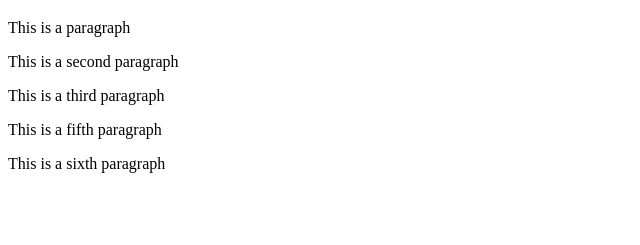
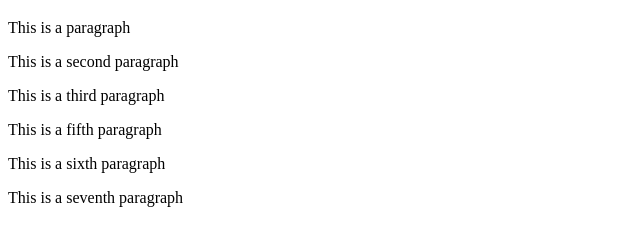
Before and after one commit to sohan160115/git-test, a website: page index.html in a window 1280 px wide. Shown: the part 61-306 px from the top of the page, without its empty margins (0-640 px from the left). Drawn offline with Linux system fonts and the light colour scheme.

```diff
--- a/index.html
+++ b/index.html
@@ -8,5 +8,6 @@
         <p>This is a third paragraph</p>
         <p>This is a fifth paragraph</p>
         <p>This is a sixth paragraph</p>
+        <p>This is a seventh paragraph</p>
     </body>
 </html>
```
Also changed, not shown: package.json (added, +24 -0 lines), 2 other files.
